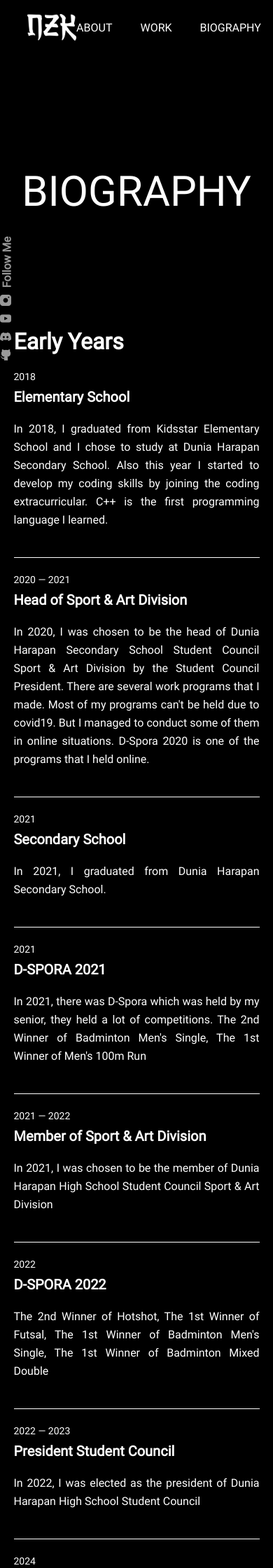
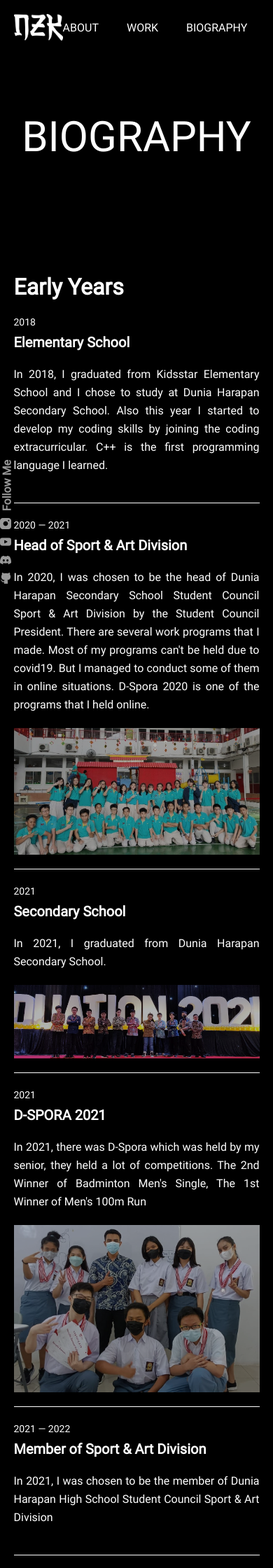
Before and after one commit to VLO-K/Nevyllo-Zamuel-Kalangi, a PHP site: page /biography in a window 390 px wide; the page is wider, and only the part inside the window is pictured. Shown: the top 2240 px of that part at 70% size. Run offline with PHP 8.4, Linux system fonts and the light colour scheme; some web fonts are replaced.

```diff
--- a/Assets/common/default.php
+++ b/Assets/common/default.php
@@ -47,9 +47,20 @@
   }
   .content-container {
     display: none;
+    justify-content: center;
+  }
+  .content-wrapper {
+    display: flex;
     flex-direction: column;
     align-items: center;
+    width: 80%;
+    max-width: 1920px;
   }
+@media (max-width: 800px) {
+  .content-wrapper {
+    width: 90%;
+  }
+}
   /* Config */
   /* Animation Keyframes */
 
--- a/Assets/common/header.php
+++ b/Assets/common/header.php
@@ -3,15 +3,15 @@
     #nav {
         display: none;
         justify-content: center;
+        background-color: var(--bg);
     }
     .nav-container {
         display: flex;
         justify-content: space-between;
         align-items: center;
-        position: sticky;
+        position: fixed;
         width: 80%;
         max-width: 1920px;
-        top: 0;
         padding: 20px 0;
         z-index: 999;
         background-color: var(--bg);
@@ -34,6 +34,10 @@
     .nav-menu a:hover {
     }
     @media (max-width: 800px){
+        .nav-container {
+            width: 90%;
+            max-width: 1920px;
+        }
     }
     /* Navigation */
     /* Socmed */
@@ -42,7 +46,7 @@
         flex-direction: column;
         position: fixed;
         user-select: none;
-        top: 40%;
+        bottom: 10px;
         gap: 10px;
         z-index: 999;
     }
@@ -70,7 +74,7 @@
         <!-- Logo -->
         <div class="logo">
             <a href="home">
-                <img src="/assets/img/Logo.png" draggable="false" alt="NZK" height="38"/>
+                <img src="/assets/img/Logo.png" draggable="false" alt="NZK" height="38" loading="lazy"/>
             </a>
         </div>
         <!-- Logo -->
--- a/CSS/about.css
+++ b/CSS/about.css
@@ -217,9 +217,10 @@
   position: relative;
   overflow: hidden;
   text-align: center;
-  height: 70vh;
+  font-size: 70px;
+  height: 500px;
   width: 100%;
-  font-size: 70px;
+  border-radius: 12px;
   animation: ambient 24s infinite;
 }
 .slider {
--- a/CSS/biography.css
+++ b/CSS/biography.css
@@ -1,26 +1,26 @@
-/* Timeline */
-.timeline-header {
+/* Biography */
+.biography-header {
   text-align: center;
   font-size: 80px;
   width: 100%;
 }
-.timeline-section {
+.biography-section {
   display: flex;
   flex-direction: row;
   justify-content: space-between;
   user-select: none;
-  width: 80%;
+  width: 100%;
   gap: 5%;
 }
-.timeline-title {
+.biography-title {
   font-size: 42px;
   font-weight: 600;
   width: 25%;
 }
-.timeline-container {
+.biography-container {
   width: 75%;
 }
-.timeline-content {
+.biography-content {
   display: grid;
   grid-template-columns: 1fr;
   width: 100%;
@@ -28,54 +28,57 @@
   padding-bottom: 20px;
   border-bottom: 1.5px solid var(--primary);
 }
-.timeline-year {
+.biography-year {
   text-align: left;
   font-size: 14px;
   padding: 8px 0;
 }
-.timeline-heading {
+.biography-heading {
   text-align: left;
   font-size: 20px;
   font-weight: 600;
   line-height: 26px;
 }
-.timeline-desc {
+.biography-desc {
   text-align: justify;
   font-size: 16px;
   line-height: 26px;
   padding: 20px 0;
 }
+.biography-img {
+  height: 100%;
+  width: 100%;
+  filter: brightness(70%);
+}
 @media (max-width: 1350px) {
-  .timeline-section {
-    width: 90%;
+  .biography-section {
     gap: 2%;
   }
-  .timeline-title {
+  .biography-title {
     font-size: 24px;
   }
-  .timeline-container {
+  .biography-container {
     width: 100%;
   }
 }
 @media (max-width: 800px) {
-  .timeline-header {
+  .biography-header {
     font-size: 60px;
     padding: 80px 0;
   }
-  .timeline-title {
+  .biography-title {
     font-size: 32px;
     width: 100%;
   }
-  .timeline-section {
+  .biography-section {
     flex-direction: column;
-    width: 90%;
     gap: 0;
   }
-  .timeline-container {
+  .biography-container {
     width: 100%;
   }
-  .timeline-desc {
+  .biography-desc {
     padding: 20px 0;
   }
 }
-/* Timeline & Skill*/
+/* Biography */
--- a/CSS/faq.css
+++ b/CSS/faq.css
@@ -34,7 +34,7 @@
 
 
 .faq-accordion {
-  width: 80%;
+  width: 100%;
 }
 .faq-accordion li {
   position: relative;
--- a/Page/about.php
+++ b/Page/about.php
@@ -23,6 +23,7 @@
     <?php include '../assets/common/header.php';?>
     <!-- Content Start -->
     <main class="content-container" id="content">
+        <div class="content-wrapper">
             <!-- Hello Message -->
             <div class="content-wrapper">
                 <div class="content-hello">
@@ -98,6 +99,7 @@
                 </div>
             </div>
             <!-- Achievements Wrapper End -->
+        </div>
     </main>
     <!-- Content End -->
     <?php include '../assets/common/footer.php';?>
--- a/Page/biography.php
+++ b/Page/biography.php
@@ -23,72 +23,79 @@
     <?php include '../assets/common/header.php';?>
     <!-- Content Start -->
     <main class="content-container" id="content">
+        <div class="content-wrapper">
             <!--Seperator Start-->
             <div class="seperator"></div>
             <!--Seperator End-->
-        <div class="timeline-header">BIOGRAPHY</div>
+            <div class="biography-header">BIOGRAPHY</div>
             <!--Seperator Start-->
             <div class="seperator"></div>
             <!--Seperator End-->
-        <!--Timeline Start-->
-        <div class="timeline-section">
-            <div class="timeline-title">Early Years</div>
-            <div class="timeline-container">
-                <div class="timeline-content">
-                    <div class="timeline-year">2018</div>
-                    <div class="timeline-heading">Elementary School</div>
-                    <p class="timeline-desc">In 2018, I graduated from Kidsstar Elementary School and I chose to study at Dunia Harapan Secondary School. Also this year I started to develop my coding skills by joining the coding extracurricular. C++ is the first programming language I learned.</p>
+            <!--Biography Start-->
+            <div class="biography-section">
+                <div class="biography-title">Early Years</div>
+                <div class="biography-container">
+                    <div class="biography-content">
+                        <div class="biography-year">2018</div>
+                        <div class="biography-heading">Elementary School</div>
+                        <p class="biography-desc">In 2018, I graduated from Kidsstar Elementary School and I chose to study at Dunia Harapan Secondary School. Also this year I started to develop my coding skills by joining the coding extracurricular. C++ is the first programming language I learned.</p>
                     </div>
-                <div class="timeline-content">
-                    <div class="timeline-year">2020  —  2021</div>
-                    <div class="timeline-heading">Head of Sport & Art Division</div>
-                    <p class="timeline-desc">In 2020, I was chosen to be the head of Dunia Harapan Secondary School Student Council Sport & Art Division by the Student Council President. There are several work programs that I made. Most of my programs can't be held due to covid19. But I managed to conduct some of them in online situations. D-Spora 2020 is one of the programs that I held online.</p>
+                    <div class="biography-content">
+                        <div class="biography-year">2020  —  2021</div>
+                        <div class="biography-heading">Head of Sport & Art Division</div>
+                        <p class="biography-desc">In 2020, I was chosen to be the head of Dunia Harapan Secondary School Student Council Sport & Art Division by the Student Council President. There are several work programs that I made. Most of my programs can't be held due to covid19. But I managed to conduct some of them in online situations. D-Spora 2020 is one of the programs that I held online.</p>
+                        <img class="biography-img" src="/assets/img/Biography-StucoSec.jpg" draggable="false" alt="Graduation-HS" height="16" loading="lazy"/>
                     </div>
-                <div class="timeline-content">
-                    <div class="timeline-year">2021</div>
-                    <div class="timeline-heading">Secondary School</div>
-                    <p class="timeline-desc">In 2021, I graduated from Dunia Harapan Secondary School.</p>
+                    <div class="biography-content">
+                        <div class="biography-year">2021</div>
+                        <div class="biography-heading">Secondary School</div>
+                        <p class="biography-desc">In 2021, I graduated from Dunia Harapan Secondary School.</p>
+                        <img class="biography-img" src="/assets/img/Biography-HS.jpg" draggable="false" alt="Graduation-HS" height="16" loading="lazy"/>
                     </div>
-                <div class="timeline-content">
-                    <div class="timeline-year">2021</div>
-                    <div class="timeline-heading">D-SPORA 2021</div>
-                    <p class="timeline-desc">In 2021, there was D-Spora which was held by my senior, they held a lot of competitions. The 2nd Winner of Badminton Men's Single, The 1st Winner of Men's 100m Run</p>
+                    <div class="biography-content">
+                        <div class="biography-year">2021</div>
+                        <div class="biography-heading">D-SPORA 2021</div>
+                        <p class="biography-desc">In 2021, there was D-Spora which was held by my senior, they held a lot of competitions. The 2nd Winner of Badminton Men's Single, The 1st Winner of Men's 100m Run</p>
+                        <img class="biography-img" src="/assets/img/Biography-DSPORA21.jpg" draggable="false" alt="Graduation-HS" height="16" loading="lazy"/>
                     </div>
-                <div class="timeline-content">
-                    <div class="timeline-year">2021  —  2022</div>
-                    <div class="timeline-heading">Member of Sport & Art Division</div>
-                    <p class="timeline-desc">In 2021, I was chosen to be the member of Dunia Harapan High School Student Council Sport & Art Division</p>
+                    <div class="biography-content">
+                        <div class="biography-year">2021  —  2022</div>
+                        <div class="biography-heading">Member of Sport & Art Division</div>
+                        <p class="biography-desc">In 2021, I was chosen to be the member of Dunia Harapan High School Student Council Sport & Art Division</p>
                     </div>
-                <div class="timeline-content">
-                    <div class="timeline-year">2022</div>
-                    <div class="timeline-heading">D-SPORA 2022</div>
-                    <p class="timeline-desc">The 2nd Winner of Hotshot, The 1st Winner of Futsal, The 1st Winner of Badminton Men's Single, The 1st Winner of Badminton Mixed Double</p>
+                    <div class="biography-content">
+                        <div class="biography-year">2022</div>
+                        <div class="biography-heading">D-SPORA 2022</div>
+                        <p class="biography-desc">The 2nd Winner of Hotshot, The 1st Winner of Futsal, The 1st Winner of Badminton Men's Single, The 1st Winner of Badminton Mixed Double</p>
+                        <img class="biography-img" src="/assets/img/Biography-DSPORA22.jpeg" draggable="false" alt="Graduation-HS" height="16" loading="lazy"/>
                     </div>
-                <div class="timeline-content">
-                    <div class="timeline-year">2022  —  2023</div>
-                    <div class="timeline-heading">President Student Council</div>
-                    <p class="timeline-desc">In 2022, I was elected as the president of Dunia Harapan High School Student Council</p>
+                    <div class="biography-content">
+                        <div class="biography-year">2022  —  2023</div>
+                        <div class="biography-heading">President Student Council</div>
+                        <p class="biography-desc">In 2022, I was elected as the president of Dunia Harapan High School Student Council</p>
                     </div>
-                <div class="timeline-content">
-                    <div class="timeline-year">2024</div>
-                    <div class="timeline-heading">High School</div>
-                    <p class="timeline-desc">In 2024, I graduated from Dunia Harapan High School.</p>
+                    <div class="biography-content">
+                        <div class="biography-year">2024</div>
+                        <div class="biography-heading">High School</div>
+                        <p class="biography-desc">In 2024, I graduated from Dunia Harapan High School.</p>
                     </div>
                 </div>
             </div>
-        <div class="timeline-section">
-            <div class="timeline-title">College Years</div>
-            <div class="timeline-container">
-                <div class="timeline-content">
-                    <div class="timeline-year">2024-2028</div>
-                    <div class="timeline-heading">Bachelor of Computer Science</div>
-                    <p class="timeline-desc">In 2024, </p>
+            <div class="biography-section">
+                <div class="biography-title">College Years</div>
+                <div class="biography-container">
+                    <div class="biography-content">
+                        <div class="biography-year">2024-2028</div>
+                        <div class="biography-heading">Bachelor of Computer Science</div>
+                        <p class="biography-desc">In 2024, </p>
                     </div>
                 </div>
             </div>
+            <!--Biography End-->
             <!--Seperator Start-->
             <div class="seperator"></div>
             <!--Seperator End-->
+        </div>
     </main>
     <!-- Content End -->
     <?php include '../assets/common/footer.php';?>
--- a/Page/faq.php
+++ b/Page/faq.php
@@ -23,6 +23,7 @@
     <?php include '../assets/common/header.php';?>
     <!-- Content Start -->
     <main class="content-container" id="content">
+        <div class="content-wrapper">
             <!--Seperator Start-->
             <div class="seperator"></div>
             <!--Seperator End-->
@@ -64,6 +65,7 @@
             <!--Seperator Start-->
             <div class="seperator"></div>
             <!--Seperator End-->
+        </div>
     </main>
     <!-- Content End -->
     <?php include '../assets/common/footer.php';?>
--- a/index.php
+++ b/index.php
@@ -25,6 +25,7 @@
     <?php include 'assets/common/header.php';?>
     <!-- Content Start -->
     <main class="content-container" id="content">
+        <div class="content-wrapper">
             <div class="content">
                 <diV class="typography">
                     <h1>GAMERRRR</h1>
@@ -38,6 +39,7 @@
                     </div>
                 </div>
             </div>
+        </div>
     </main>
     <!-- Content End -->
     <?php include 'assets/common/footer.php';?>
```
Also changed, not shown: CSS/work.css (+67 -20 lines), Page/E404.php (+5 -3 lines), Page/work.php (+35 -33 lines), Assets/Img/Biography-DSPORA21.jpg (added), Assets/Img/Biography-DSPORA22.jpeg (added), Assets/Img/Biography-HS.jpg (added), Assets/Img/Biography-StucoSec.jpg (added), Assets/Img/SL1.jpeg, Assets/Img/SL2.jpeg, Assets/Img/SL3.jpeg, Assets/Img/SL4.jpg. Lines whose indentation alone changed are shown as unchanged.
